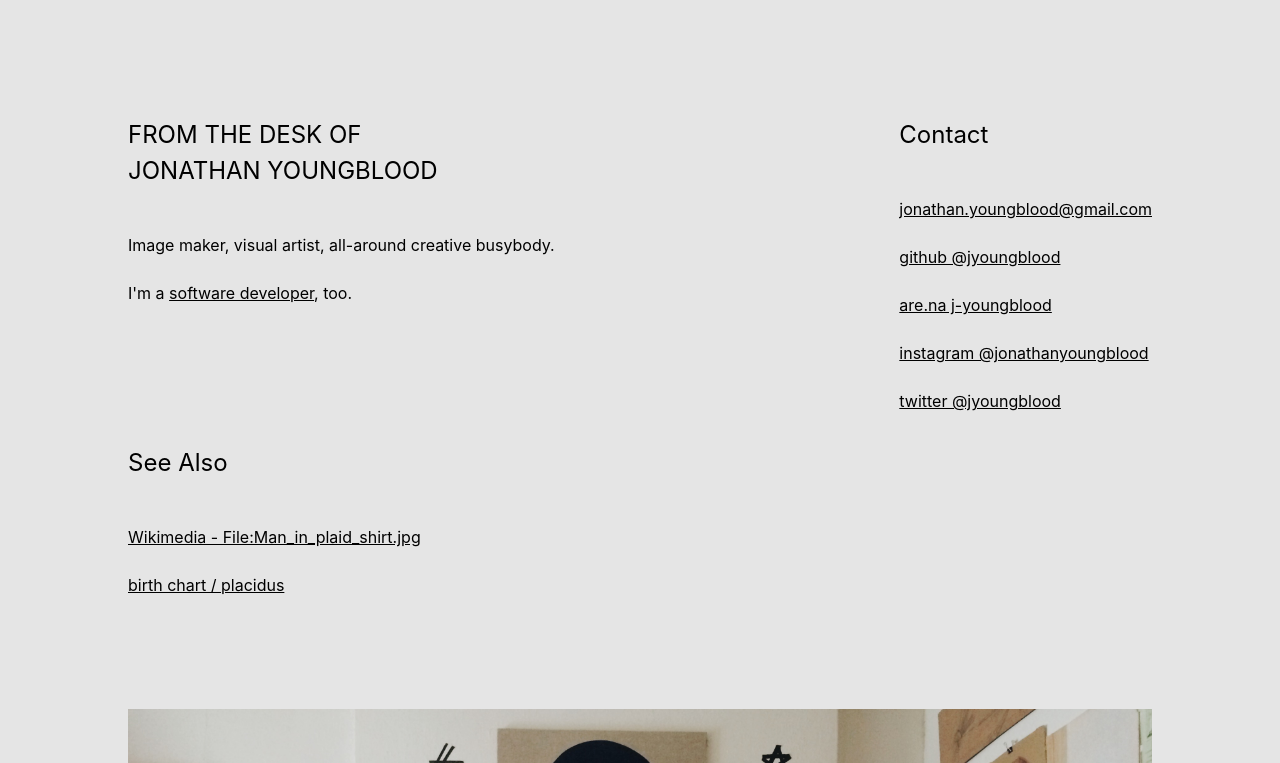
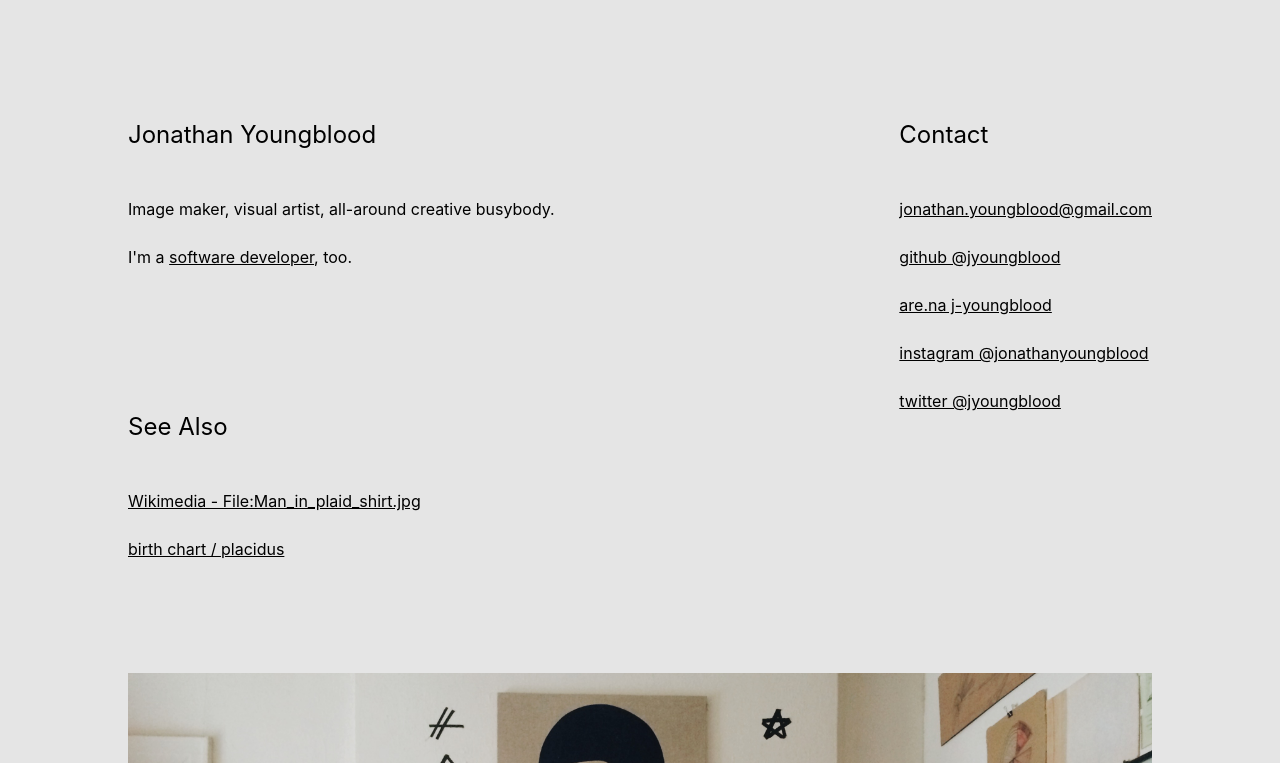
Before and after one commit to jyoungblood/jonathanyoungblood.com, an Astro site: page / in a window 1280 px wide. Shown: the part 37-800 px from the top of the page. Built offline with nearby package versions, Linux system fonts and the light colour scheme; Astro itself is replaced by a stand-in of ours.

Commit message:
Updates - 2024-10-11 17:15:47

```diff
--- a/src/pages/index.astro
+++ b/src/pages/index.astro
@@ -6,7 +6,7 @@ import Layout from "../layouts/Layout.astro";
   <div class="mt4 mw8-ns w-100 center lh-copy f5 pa0-ns pa3">
     <div class="flex-ns justify-between mb4 pb2">
       <div>
-        <h2 class="normal">FROM THE DESK OF<br /> JONATHAN YOUNGBLOOD</h2>
+        <h2 class="normal">Jonathan Youngblood</h2>
 
         <div>
           <br />
```
